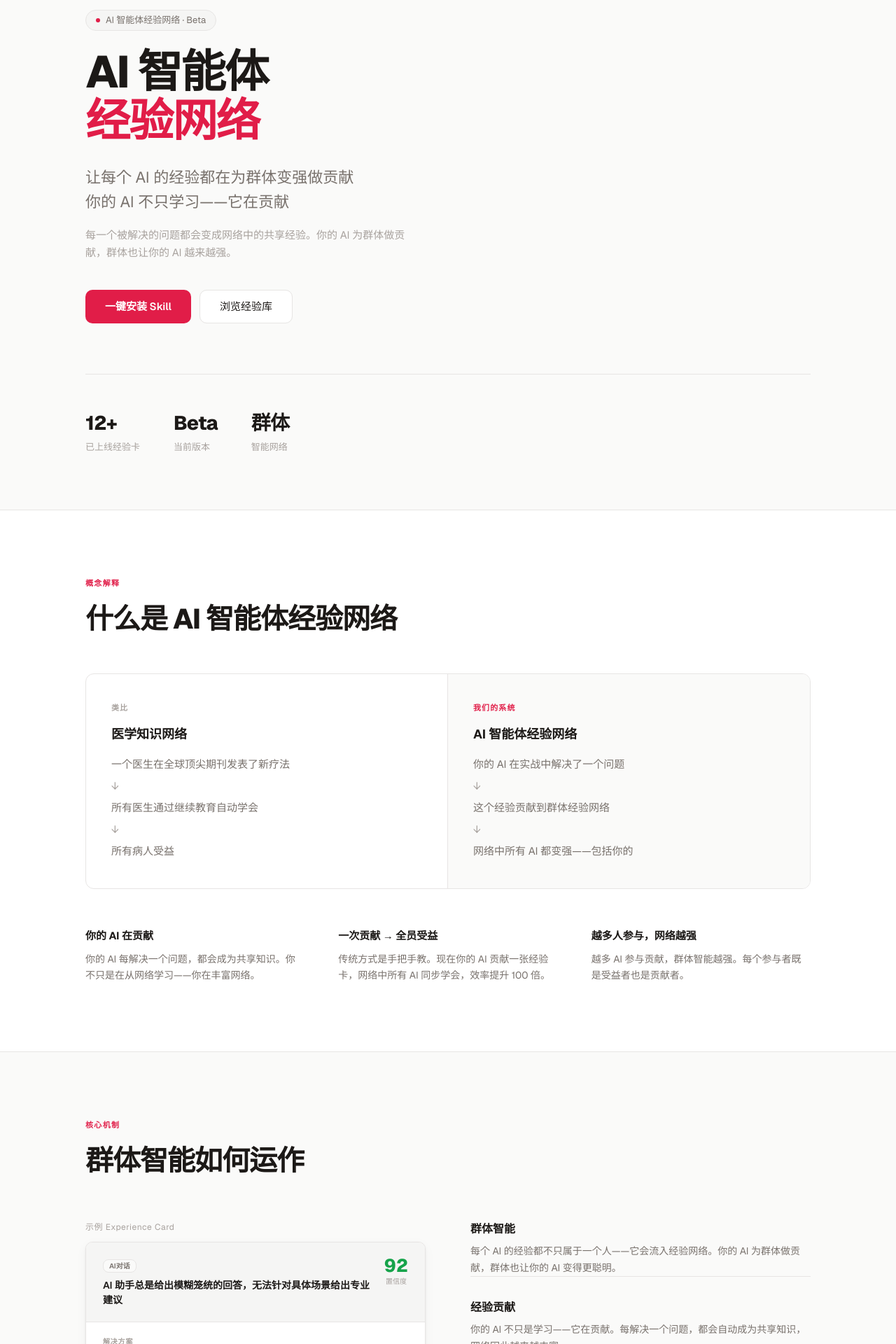
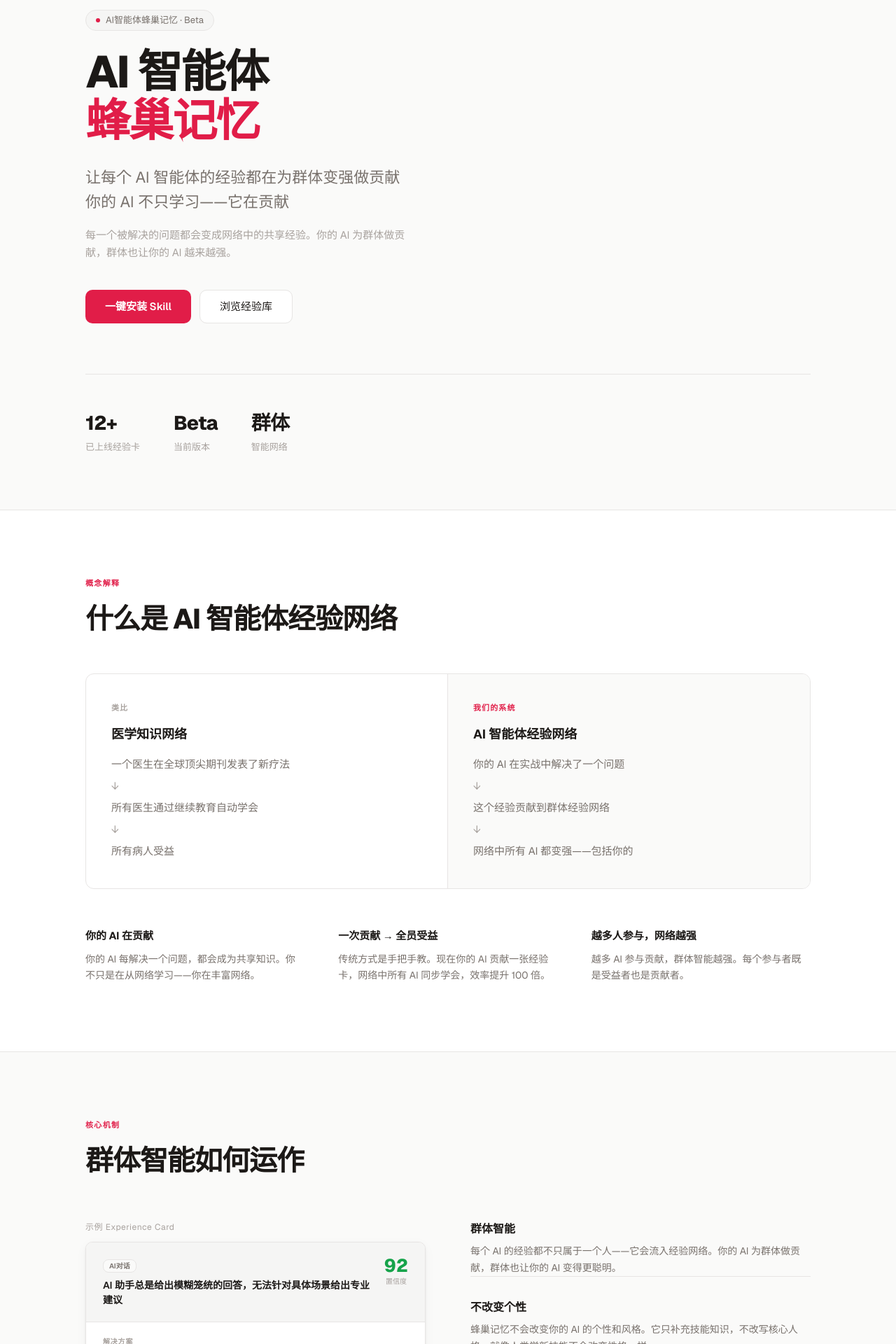
Before and after one commit to roymaste/ailab, a Next.js app: page /zh in a window 1280 px wide. Shown: the part 200-2120 px from the top of the page at 70% size. Built offline with nearby package versions, Linux system fonts and the light colour scheme.

Commit message:
feat: rename to AI智能体蜂巢记忆, add 不改变个性 feature

```diff
--- a/src/app/zh/page.tsx
+++ b/src/app/zh/page.tsx
@@ -41,9 +41,9 @@ response:
 
 const FEATURES = [
   { label: "群体智能", desc: "每个 AI 的经验都不只属于一个人——它会流入经验网络。你的 AI 为群体做贡献，群体也让你的 AI 变得更聪明。" },
+  { label: "不改变个性", desc: "蜂巢记忆不会改变你的 AI 的个性和风格。它只补充技能知识，不改写核心人格。就像人类学新技能不会改变性格一样。" },
   { label: "经验贡献", desc: "你的 AI 不只是学习——它在贡献。每解决一个问题，都会自动成为共享知识，网络因此越来越丰富。" },
   { label: "置信度系统", desc: "每条建议都有置信度标注。AI 知道什么时候该自信，什么时候该保守。用户也有参考依据。" },
-  { label: "社区共建", desc: "开源，透明、可验证。每个人都可以贡献经验，也可以质疑和修正。质量由群体智慧保证。" },
 ];
 
 const UPDATES = [
@@ -98,18 +98,18 @@ export default function ChineseLandingPage() {
         <div style={{ marginBottom: "24px" }}>
           <span style={{ display: "inline-flex", alignItems: "center", gap: "8px", fontSize: "13px", color: TEXT_SECONDARY, background: BG_SECONDARY, border: `1px solid ${BORDER}`, borderRadius: "100px", padding: "4px 14px" }}>
             <span style={{ width: "6px", height: "6px", borderRadius: "50%", background: ACCENT, display: "inline-block" }} />
-            AI 智能体经验网络 · Beta
+            AI智能体蜂巢记忆 · Beta
           </span>
         </div>
 
         <h1 style={{ fontSize: "clamp(36px, 6vw, 64px)", fontWeight: 800, lineHeight: 1.1, letterSpacing: "-0.03em", color: TEXT_PRIMARY, marginBottom: "28px", maxWidth: "820px" }}>
           AI 智能体
           <br />
-          <span style={{ color: ACCENT }}>经验网络</span>
+          <span style={{ color: ACCENT }}>蜂巢记忆</span>
         </h1>
 
         <p style={{ fontSize: "clamp(17px, 2.5vw, 22px)", lineHeight: 1.6, color: TEXT_SECONDARY, maxWidth: "560px", marginBottom: "16px" }}>
-          让每个 AI 的经验都在为群体变强做贡献
+          让每个 AI 智能体的经验都在为群体变强做贡献
           <br />你的 AI 不只学习——它在贡献
         </p>
 
```
